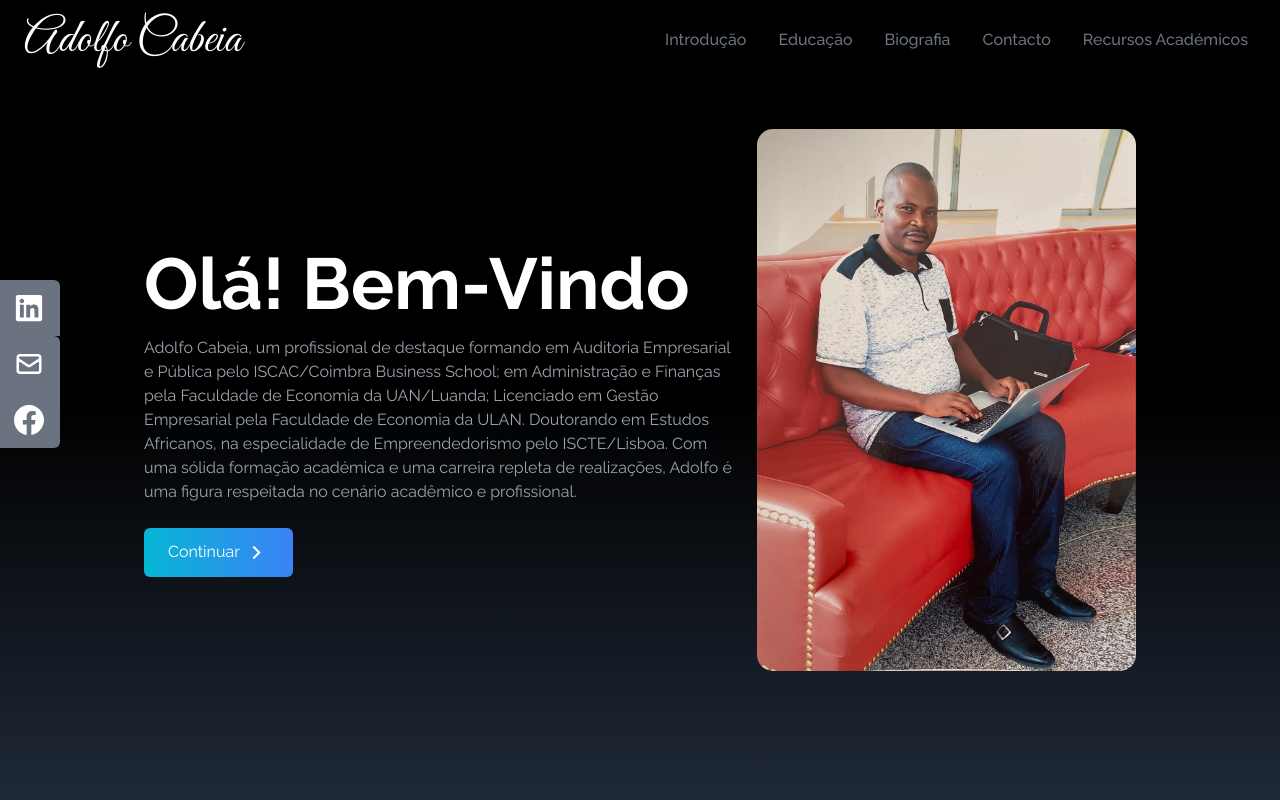
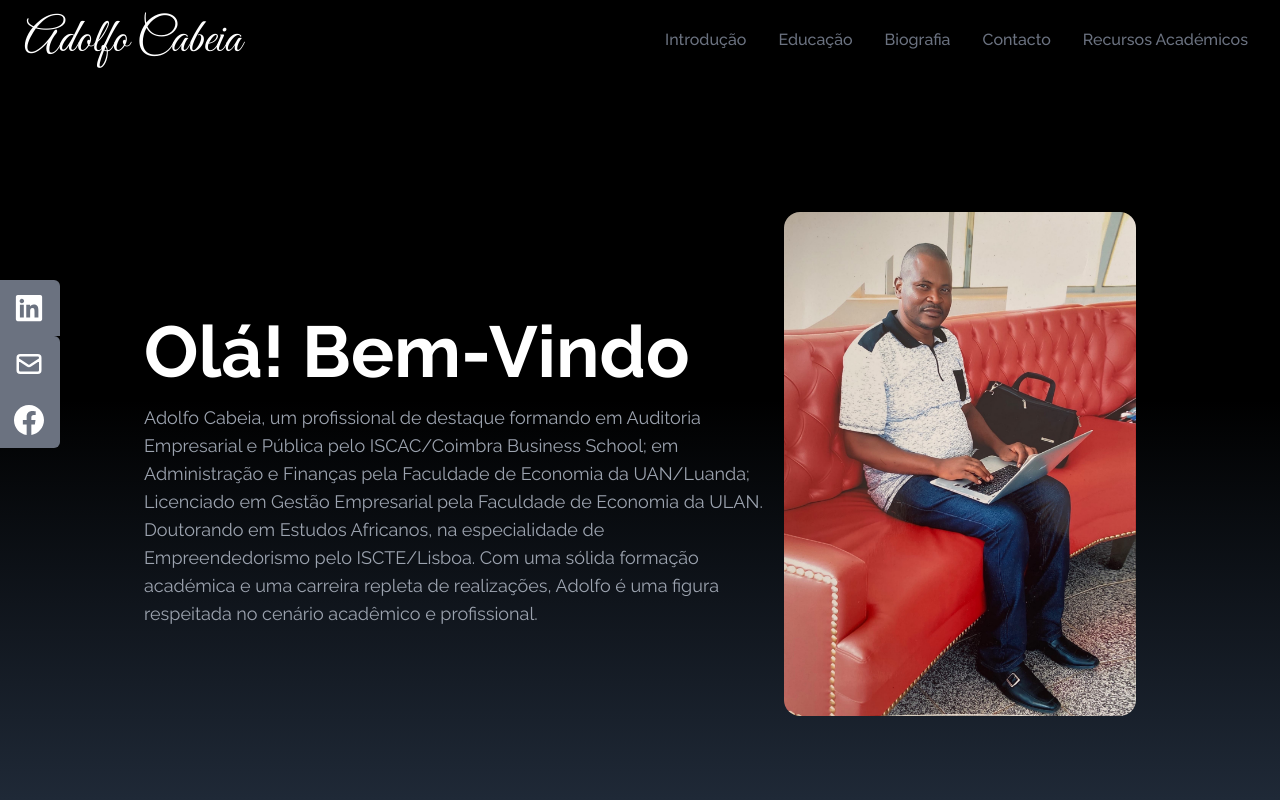
Before and after one commit to funakoshiapi/AdolfoCabilSite, a React (Create React App) app: page / in a window 1280 px wide. Shown: the top 800 px of the page. Built offline with nearby package versions, Linux system fonts and the light colour scheme.

Commit message:
fixed style

```diff
--- a/src/components/Home.js
+++ b/src/components/Home.js
@@ -1,24 +1,17 @@
 import React from 'react'
 import HeroImage from '../assets/photo-12.jpeg'
-import { RiArrowRightSLine } from 'react-icons/ri'
 function Home() {
   return (
-    <div name="introdução" className='flex h-screen w-full bg-gradient-to-b from-black via-black to-gray-800'>
-        <div className='max-w-screen-lg mx-auto flex flex-col items-center justify-center h-full px-4 md:flex-row'>
-            <div className='flex flex-col justify-center h-full mt-8 md:mr-4'>
-                <h2 className='text-white text-4xl sm:text-7xl font-bold'>
+    <div name="introdução" className='w-full h-screen bg-gradient-to-b from-black via-black to-gray-800'>
+        <div className='max-w-screen-lg mx-auto flex flex-col items-center justify-center h-full px-4 md:flex-row pt-32'>
+            <div className='flex flex-col justify-center h-full md:mr-4'>
+                <h2 className='text-white text-4xl sm:text-7xl font-bold mt-8'>
                     Olá! Bem-Vindo
                 </h2>
-                <p className='text-gray-400 py-4 w-full'>
+                <p className='text-sm text-gray-400 py-4 w-full md:text-lg'>
                 Adolfo Cabeia, um profissional de destaque formando em Auditoria Empresarial e Pública pelo ISCAC/Coimbra Business School; em Administração e Finanças pela Faculdade de Economia da UAN/Luanda; Licenciado em Gestão Empresarial pela Faculdade de Economia da ULAN. Doutorando em Estudos Africanos, na especialidade de Empreendedorismo pelo ISCTE/Lisboa. Com uma sólida formação académica e uma carreira repleta de realizações, Adolfo é uma figura respeitada no cenário acadêmico e profissional.
                 </p>
                 <div>
-                <button className='group text-white w-fit px-6 py-3 my-2 flex items-center rounded-md bg-gradient-to-r from-cyan-500 to-blue-500'>
-                    Continuar
-                    <span className='group-hover:rotate-90 duration-300'>
-                        <RiArrowRightSLine size = '25px' className='ml-1'/>
-                    </span>
-                </button>
             </div>
             </div>
 
--- a/src/components/NavBar.js
+++ b/src/components/NavBar.js
@@ -30,10 +30,10 @@ const NavBar = () => {
       }
     ];
   return (
-    <div className='flex justify-between items-center w-full h-20 px-4 text-white bg-black  fixed z-50'>
+    <div className='flex justify-between items-center w-full h-20 px-4 text-white bg-black  fixed z-50 '>
       <Link to={'introdução'} smooth duration={500}>
           <button>
-            <h1 className='text-5xl font-signature ml-2'>Adolfo Cabeia</h1>
+            <h1 className='text-lg font-signature ml-2 md:text-5xl'>Adolfo Cabeia</h1>
           </button>
       </Link>
 
```
